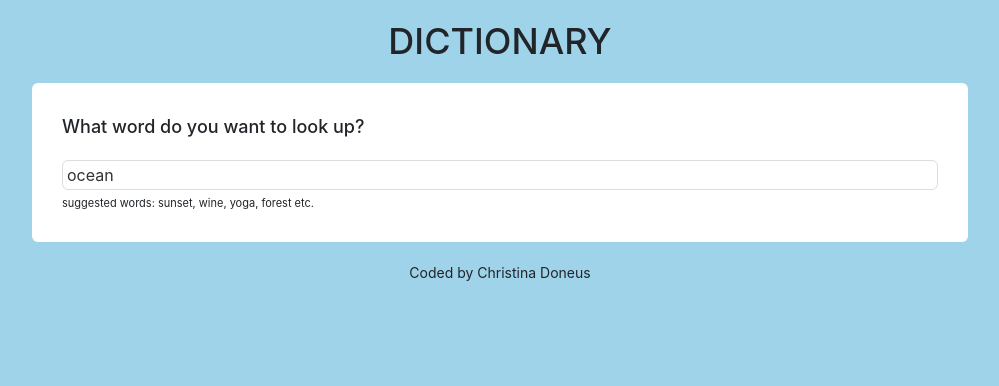
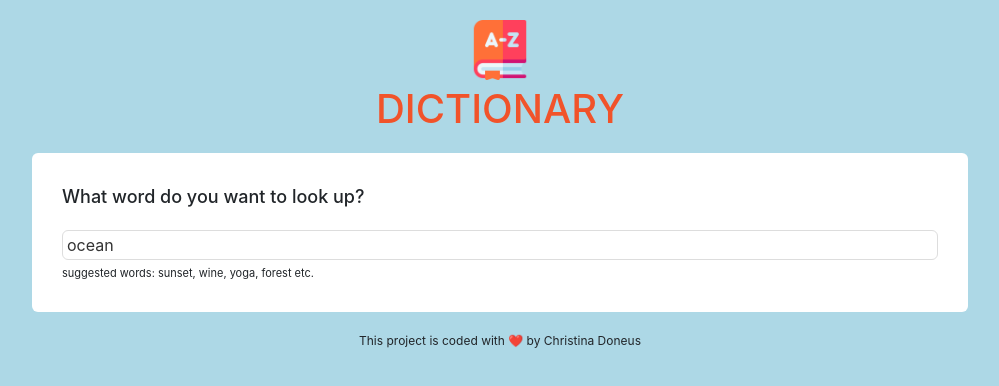
Before and after one commit to ChristinaDo/dictionary-project, a React (Create React App) app: page / in a window 1280 px wide. Shown: the top 386 px of the page, without its empty margins (140-1139 px from the left). Built offline with nearby package versions, Linux system fonts and the light colour scheme; no server answers.

Commit message:
improved CSS

```diff
--- a/src/App.css
+++ b/src/App.css
@@ -6,5 +6,5 @@
 .App-footer {
   text-align: center;
   margin: 20px 0;
-  font-size: 14px;
+  font-size: 12px;
 }
--- a/src/App.js
+++ b/src/App.js
@@ -9,7 +9,9 @@ export default function App() {
         <main>
           <Dictionary defaultKeyword="ocean" />
         </main>
-        <footer className="App-footer">Coded by Christina Doneus</footer>
+        <footer className="App-footer">
+          This project is coded with ❤️ by Christina Doneus
+        </footer>
       </div>
     </div>
   );
--- a/src/Dictionary.css
+++ b/src/Dictionary.css
@@ -25,8 +25,15 @@
 }
 
 .Dictionary h1 {
-  font-size: 36px;
+  font-size: 40px;
+  color: #f1532a;
   text-align: center;
   text-transform: uppercase;
-  margin: 20px 0 10px 0;
+  margin: -15px 0 10px 0;
 }
+
+.Dictionary .image-dictionary {
+  display: block;
+  margin: 20px auto;
+  width: 60px;
+}
--- a/src/Dictionary.js
+++ b/src/Dictionary.js
@@ -3,6 +3,7 @@ import axios from "axios";
 import Results from "./Results";
 import Photos from "./Photos";
 import "./Dictionary.css";
+import Image from "./images/dictionary1.png";
 
 export default function Dictionary(props) {
   let [keyword, setKeyword] = useState(props.defaultKeyword);
@@ -46,6 +47,7 @@ export default function Dictionary(props) {
   if (loaded) {
     return (
       <div className="Dictionary">
+        <img src={Image} alt="Dictionary" className="image-dictionary" />
         <h1>Dictionary</h1>
         <section>
           <div className="question">What word do you want to look up?</div>
--- a/src/Meanings.css
+++ b/src/Meanings.css
@@ -5,8 +5,13 @@
   text-transform: capitalize;
 }
 
+.Meaning .definition {
+  font-size: 14px;
+}
+
 .Meaning .example {
+  font-size: 14px;
   color: #70757a;
   font-style: italic;
-  margin-top: 10px;
+  margin-top: 5px;
 }
--- a/src/Phonetic.css
+++ b/src/Phonetic.css
@@ -4,6 +4,7 @@
 
 .Phonetic a {
   border: 1px solid #ddd;
+  color: black;
   text-decoration: none;
   padding: 10px 20px;
   border-radius: 20px;
@@ -13,7 +14,7 @@
 }
 
 .Phonetic a:hover {
-  background-color: black;
+  background-color: #f1532a;
   color: white;
 }
 
--- a/src/Results.css
+++ b/src/Results.css
@@ -1,6 +1,7 @@
 .Results h2 {
-  font-size: 24px;
+  font-size: 28px;
   font-weight: 500;
   line-height: 1.5;
   text-transform: capitalize;
+  color: #f1532a;
 }
--- a/src/Synonyms.css
+++ b/src/Synonyms.css
@@ -6,8 +6,11 @@ Synonyms {
 .Synonyms li {
   font-size: 13px;
   display: inline-block;
-  padding-right: 10px;
+  padding: 6px 10px;
   color: black;
   font-style: normal;
   line-height: 1;
+  background-color: rgba(241, 83, 42, 0.5);
+  border-radius: 8px;
+  margin: 5px 7px 0 0;
 }
--- a/src/index.css
+++ b/src/index.css
@@ -5,7 +5,7 @@ body {
     sans-serif;
   -webkit-font-smoothing: antialiased;
   -moz-osx-font-smoothing: grayscale;
-  background-color: #9fd3e9;
+  background-color: #add8e6;
 }
 
 code {
```
Also changed, not shown: src/images/dictionary.png (added), src/images/dictionary1.png (added).
